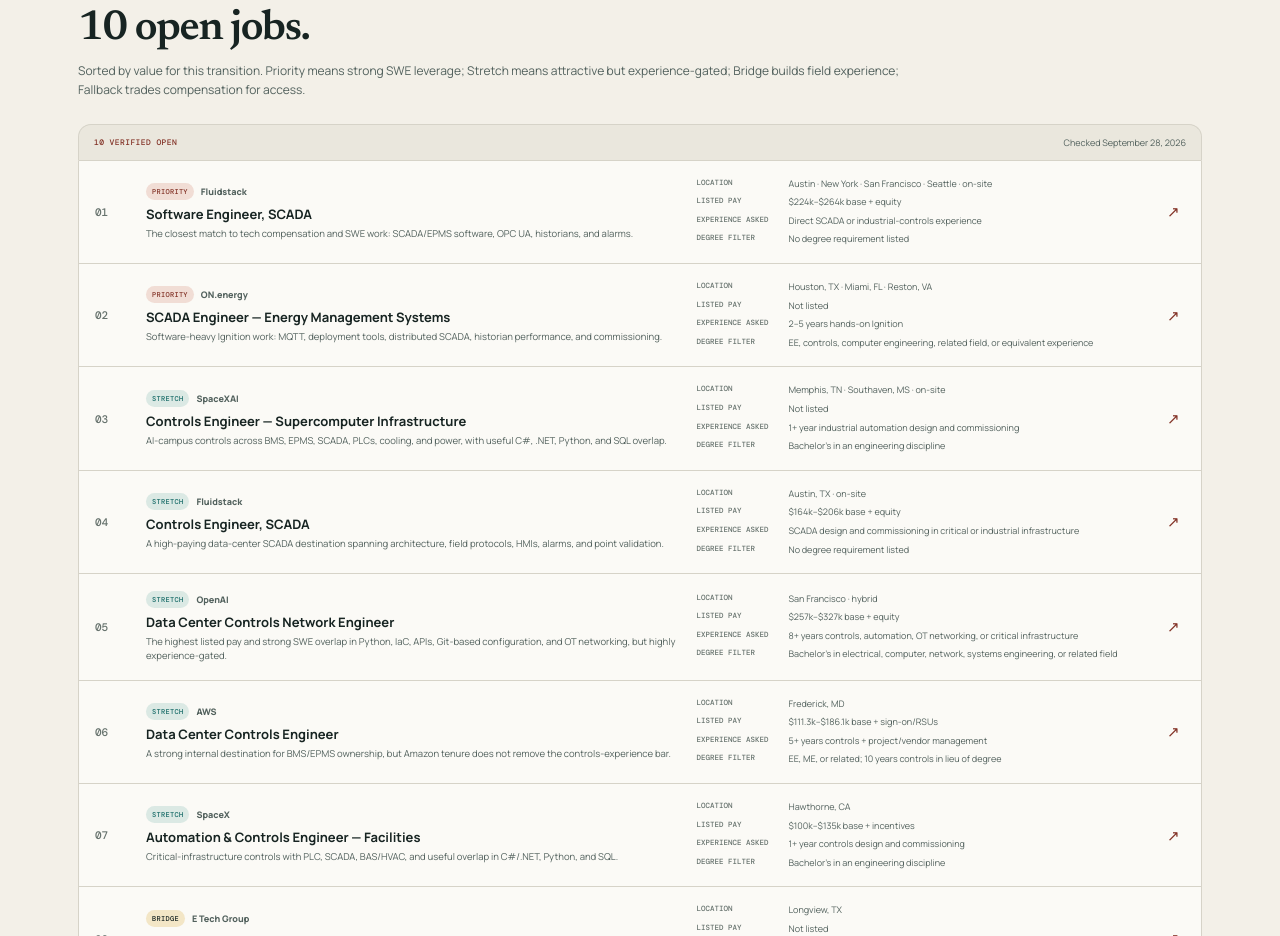
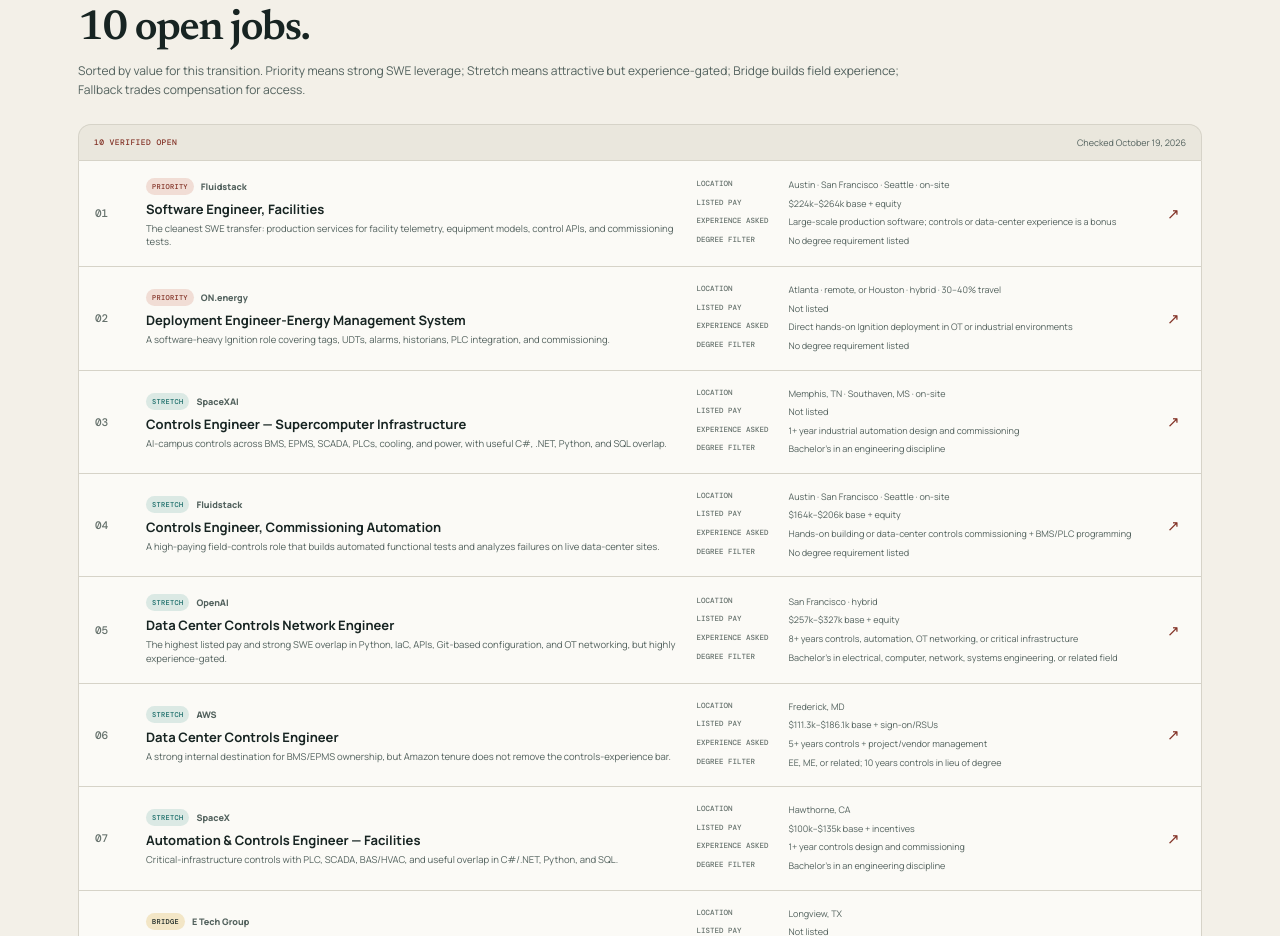
Before and after one commit to JamesWingert/career-helper, a Next.js app: page /controls-scada in a window 1280 px wide. Shown: the part 5820-6756 px from the top of the page. Built offline with nearby package versions, Linux system fonts and the light colour scheme.

Commit message:
Refresh Controls SCADA job board

```diff
--- a/app/controls-scada/jobs.ts
+++ b/app/controls-scada/jobs.ts
@@ -12,30 +12,30 @@ export type LiveJob = {
   url: string;
 };
 
-export const JOBS_CHECKED_ON = "September 28, 2026";
+export const JOBS_CHECKED_ON = "October 19, 2026";
 
 export const liveJobs: LiveJob[] = [
   {
     company: "Fluidstack",
-    title: "Software Engineer, SCADA",
+    title: "Software Engineer, Facilities",
     priority: "Priority",
-    location: "Austin · New York · San Francisco · Seattle · on-site",
+    location: "Austin · San Francisco · Seattle · on-site",
     pay: "$224k–$264k base + equity",
-    experience: "Direct SCADA or industrial-controls experience",
+    experience: "Large-scale production software; controls or data-center experience is a bonus",
     education: "No degree requirement listed",
-    reason: "The closest match to tech compensation and SWE work: SCADA/EPMS software, OPC UA, historians, and alarms.",
-    url: "https://jobs.ashbyhq.com/fluidstack/7528afd0-2aae-4cab-8d47-9c3e5d004813",
+    reason: "The cleanest SWE transfer: production services for facility telemetry, equipment models, control APIs, and commissioning tests.",
+    url: "https://jobs.ashbyhq.com/fluidstack/f5444f2e-60a0-48ed-a38b-6c500743a6ff",
   },
   {
     company: "ON.energy",
-    title: "SCADA Engineer — Energy Management Systems",
+    title: "Deployment Engineer-Energy Management System",
     priority: "Priority",
-    location: "Houston, TX · Miami, FL · Reston, VA",
+    location: "Atlanta · remote, or Houston · hybrid · 30–40% travel",
     pay: "Not listed",
-    experience: "2–5 years hands-on Ignition",
-    education: "EE, controls, computer engineering, related field, or equivalent experience",
-    reason: "Software-heavy Ignition work: MQTT, deployment tools, distributed SCADA, historian performance, and commissioning.",
-    url: "https://job-boards.greenhouse.io/onenergy/jobs/4357694009",
+    experience: "Direct hands-on Ignition deployment in OT or industrial environments",
+    education: "No degree requirement listed",
+    reason: "A software-heavy Ignition role covering tags, UDTs, alarms, historians, PLC integration, and commissioning.",
+    url: "https://job-boards.greenhouse.io/onenergy/jobs/4162894009",
   },
   {
     company: "SpaceXAI",
@@ -50,14 +50,14 @@ export const liveJobs: LiveJob[] = [
   },
   {
     company: "Fluidstack",
-    title: "Controls Engineer, SCADA",
+    title: "Controls Engineer, Commissioning Automation",
     priority: "Stretch",
-    location: "Austin, TX · on-site",
+    location: "Austin · San Francisco · Seattle · on-site",
     pay: "$164k–$206k base + equity",
-    experience: "SCADA design and commissioning in critical or industrial infrastructure",
+    experience: "Hands-on building or data-center controls commissioning + BMS/PLC programming",
     education: "No degree requirement listed",
-    reason: "A high-paying data-center SCADA destination spanning architecture, field protocols, HMIs, alarms, and point validation.",
-    url: "https://jobs.ashbyhq.com/fluidstack/807d7ee9-d5cf-4cbe-94ed-de0d842226a9",
+    reason: "A high-paying field-controls role that builds automated functional tests and analyzes failures on live data-center sites.",
+    url: "https://jobs.ashbyhq.com/fluidstack/2c578d0c-a41b-4877-9f42-066db15c1049",
   },
   {
     company: "OpenAI",
```
